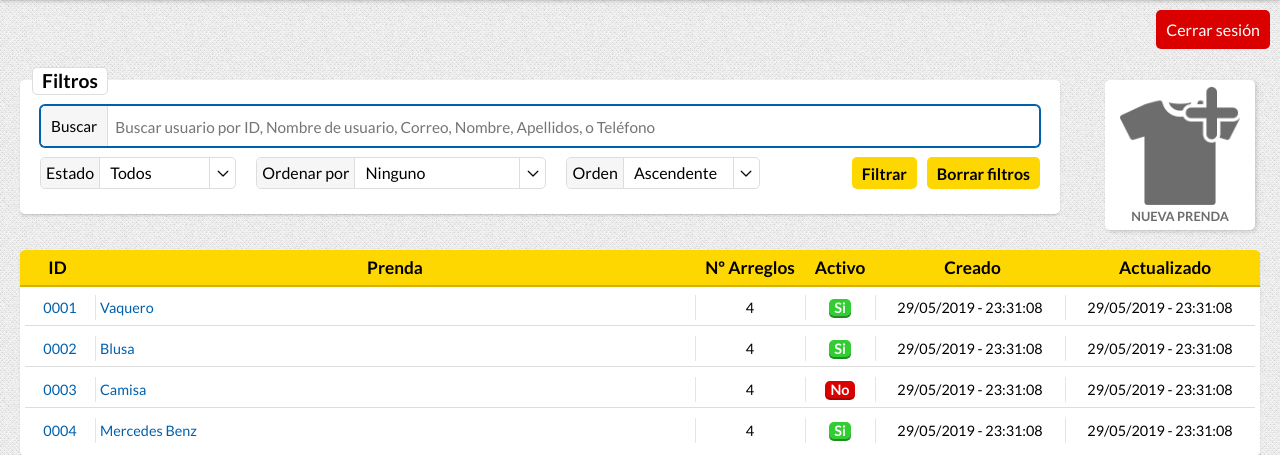
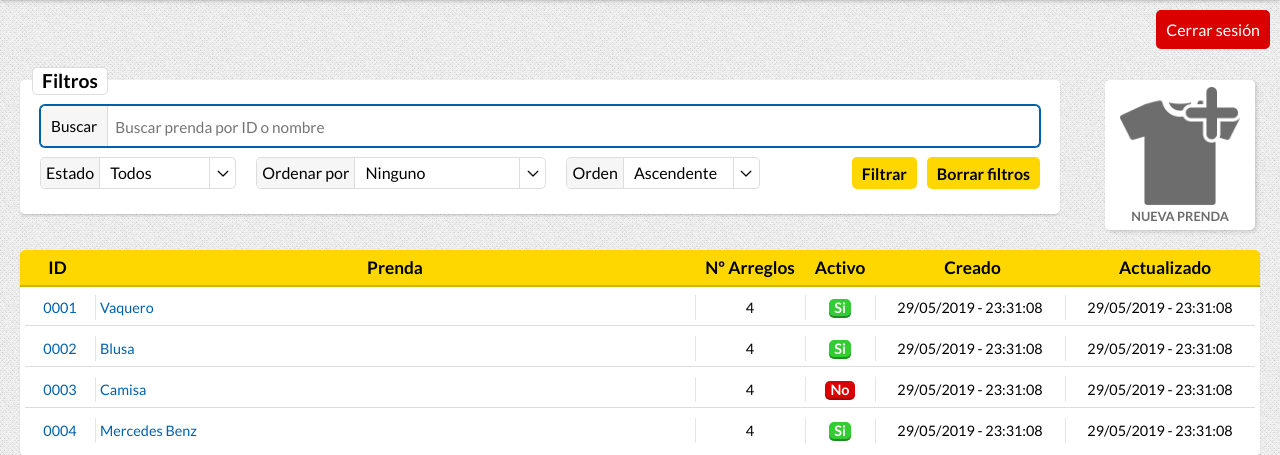
Before and after one commit to crusardri/proyecto-daw, a PHP site: page /clothes.php in a window 1280 px wide. Shown: the part 70-525 px from the top of the page. Run offline with PHP 8.4, Linux system fonts and the light colour scheme; the visitor is signed in with stand-in values (Sample User, id 1); data comes from the database, SQL or seed files in the repository.

Commit message:
cambiado placeholder busqueda prendas

```diff
--- a/clothes.php
+++ b/clothes.php
@@ -30,7 +30,7 @@
             <label class="boxed-input searchbox">
                 <div class="text-label"><span>Buscar</span></div>
                 <div class="input-container">
-                    <input type="text" placeholder="Buscar usuario por ID, Nombre de usuario, Correo, Nombre, Apellidos, o Teléfono " name="search" value="<?=$search?>" autofocus>
+                    <input type="text" placeholder="Buscar prenda por ID o nombre " name="search" value="<?=$search?>" autofocus>
                 </div>
             </label>
             <?=showStateFilter()?>
```
